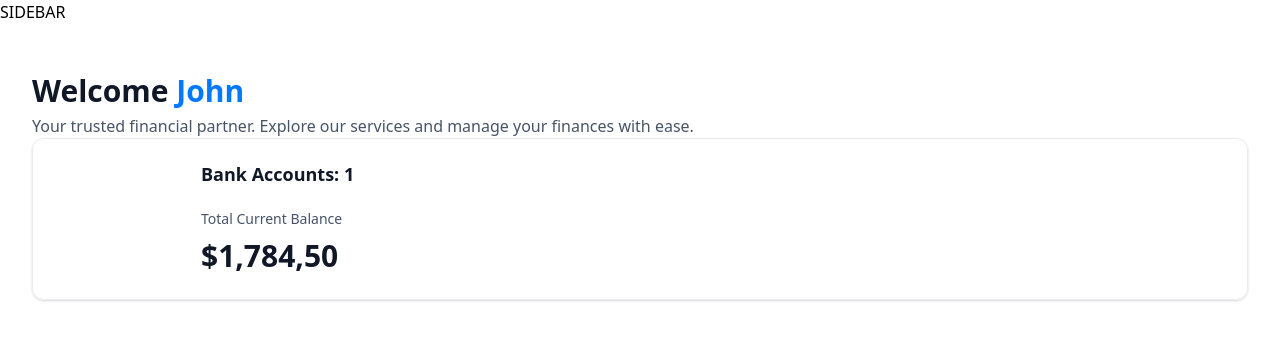
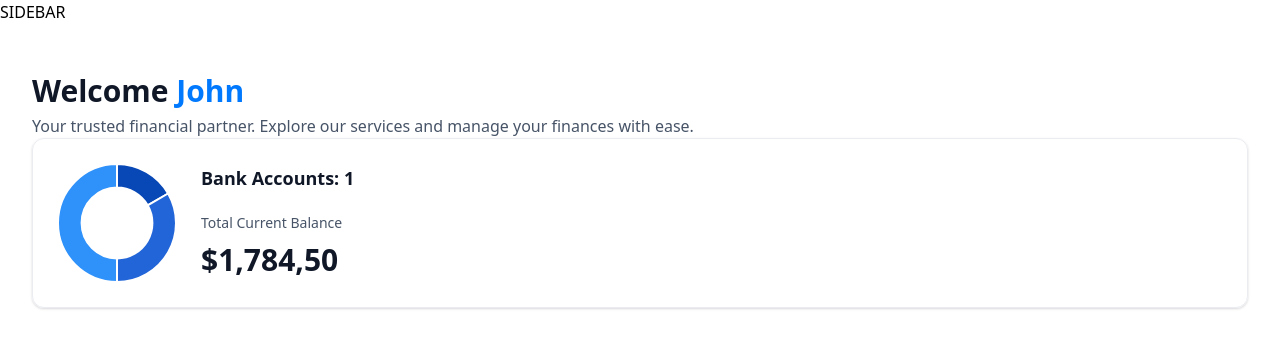
Before and after one commit to Bimaahmadani/Crab-Banking-app, a Next.js app: page / in a window 1280 px wide. Shown: the top 348 px of the page. Built offline with nearby package versions, Linux system fonts and the light colour scheme.

Commit message:
update TotalBalanceBox & DoughnutChart

```diff
--- a/components/ui/DoughnutChart.tsx
+++ b/components/ui/DoughnutChart.tsx
@@ -1,9 +1,34 @@
-import React from 'react'
+'use client';
 
-const DoughnutChart = () => {
-  return (
-    <div>DoughnutChart</div>
-  )
+import { Chart as ChartJS, ArcElement, Tooltip, Legend } from "chart.js";
+import { Doughnut } from "react-chartjs-2";
+
+ChartJS.register(ArcElement, Tooltip, Legend);
+
+
+const DoughnutChart = ({accounts}:DoughnutChartProps) => {
+  const data = {
+    datasets: [
+      {
+        label: "Banks",
+        data: [1250, 2500, 3750],
+        backgroundColor: ['#0747b6', '#2265d8', '#2f91fa']
+      }
+    ],
+    labels: ['Bank A', 'Bank B', 'Bank C']
+  }
+
+  return <Doughnut
+          data={data}
+          options={{
+            cutout: '60%',
+            plugins: {
+              legend: {
+                display: false
+              }
+            }
+          }}
+          />
 }
 
 export default DoughnutChart
--- a/components/ui/TotalBalanceBox.tsx
+++ b/components/ui/TotalBalanceBox.tsx
@@ -1,6 +1,7 @@
 import { formatAmount } from '@/lib/utils'
 import React from 'react'
 import AnimatedCounter from './AnimatedCounter'
+import DoughnutChart from './DoughnutChart'
 
 
 const TotalBalanceBox = ({accounts = [], totalBanks, totalCurrentBalance
@@ -9,7 +10,7 @@
   return (
     <section className="total-balance">
         <div className="total-balance-chart">
-
+            <DoughnutChart accounts={accounts} />
         </div>
 
         <div className="flex flex-col gap-6">
@@ -20,9 +21,9 @@
                 <p className="total-balance-label">
                     Total Current Balance
                 </p>
-                <span className="total-balance-amount flex-center gap-2">
+                <div className="total-balance-amount flex-center gap-2">
                     <AnimatedCounter amount={totalCurrentBalance} />
-                </span>
+                </div>
             </div>
         </div>
     </section>
```
